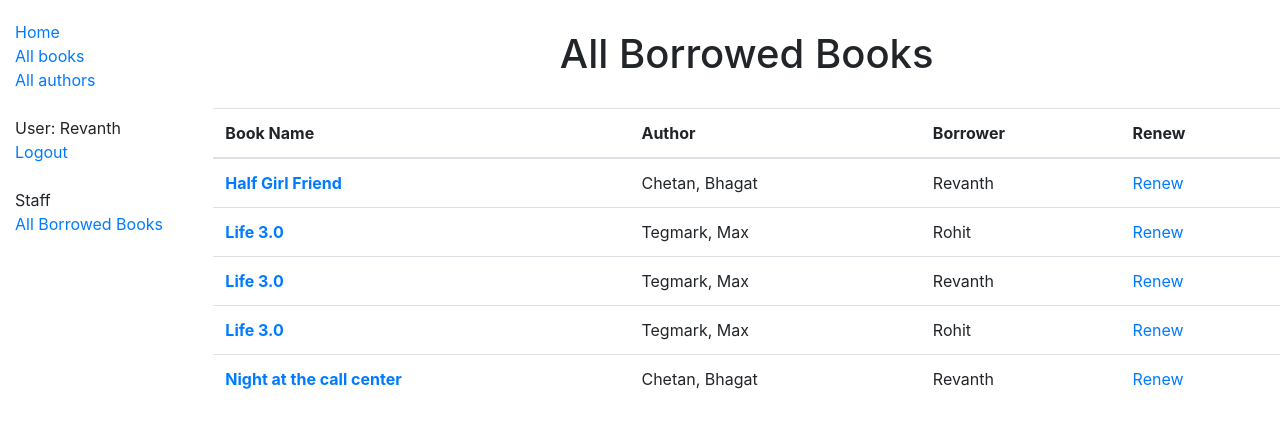
After one commit to RevanthR/LocalLibrary, a Django app: page /catalog/all_book_list in a window 1280 px wide. The commit adds this page. Shown: the top 428 px of the page. Run offline with Django 3.2, Linux system fonts and the light colour scheme; a user stored in the database is signed in; data comes from the database, SQL or seed files in the repository; both versions use the stored data as it was after the commit; some libraries are stand-ins or nearby versions.

Commit message:
Librarian Created

```diff
--- a/locallibrary/catalog/models.py
+++ b/locallibrary/catalog/models.py
@@ -76,7 +76,7 @@ class BookInstance(models.Model):
     class Meta:
         ordering = ['due_back']
         permissions = (("can_mark_returned", "Set book as returned"),)
-        fields = '__all__'
+
 
     def __str__(self):
         """String for representing the Model object."""
--- /dev/null
+++ b/locallibrary/catalog/templates/all_books.html
@@ -0,0 +1,34 @@
+{% extends 'base_generic.html' %}
+{% block content %}
+    <div class="row">
+        <h1 style="margin:10px auto; padding: 20px;">All Borrowed Books</h1>
+    </div>
+    <div class="row">
+        {% if bookinstance_list %}
+            <table class="table">
+                <thead>
+                    <tr>
+                    <th scope="col">Book Name</th>
+                    <th scope="col">Author</th>
+                    <th scope="col">Borrower</th>
+                    <th>Renew</th>
+                    </tr>
+                </thead>
+                <tbody>
+                    {% for inst in bookinstance_list %}
+                    <tr>
+                        <th scope="row"><a href="{{inst.book.get_absolute_url}}">{{inst.book}}</a></th>
+                        <td>{{inst.book.author}}</td>
+                        <td>{{inst.borrower}}</td>
+                        <td><a href="{% url 'renew-book-librarian' inst.id %}">Renew</a></td>
+                    </tr>
+                    {% endfor %}
+                </tbody>
+            </table>
+        {% else %}
+            <p>
+                There are no books to display
+            </p>
+    {% endif %}
+    </div>
+{% endblock%}
--- a/locallibrary/catalog/templates/base_generic.html
+++ b/locallibrary/catalog/templates/base_generic.html
@@ -19,12 +19,19 @@
               <li><a href="{% url 'books' %}">All books</a></li>
               <li><a href="{% url 'author' %}">All authors</a></li>
               <br/>
-              <li><a href="{% url 'my-borrowed' %}">My Borrowed</a></li>
+              {% if not perms.catalog.can_mark_returned %}
+                <li><a href="{% url 'my-borrowed' %}">My Borrowed</a></li>
+              {% endif %}
               {% if user.is_authenticated %}
                 <li>User: {{ user.get_username }}</li>
                 <li><a href="{% url 'logout'%}?next={{request.path}}">Logout</a></li>
               {% else %}
                 <li><a href="{% url 'login'%}?next={{request.path}}">Login</a></li>
+              {% endif %}
+              <br/>
+              {% if perms.catalog.can_mark_returned %}
+                <li>Staff</li>
+                <li><a href="{% url 'all-books' %}">All Borrowed Books</a></li>
               {% endif %}
             </ul>
          {% endblock %}
--- a/locallibrary/catalog/templates/book_detail.html
+++ b/locallibrary/catalog/templates/book_detail.html
@@ -9,10 +9,9 @@
   <p><strong>ISBN:</strong> {{ book.isbn }}</p>
   <p><strong>Language:</strong> {{ book.language }}</p>
   <p><strong>Genre:</strong> {{ book.genre.all|join:", " }}</p>
-
+  {% if perms.catalog.can_mark_returned %}
   <div style="margin-left:20px;margin-top:20px">
     <h4>Copies</h4>
-
     {% for copy in book.bookinstance_set.all %}
       <hr>
       <p class="{% if copy.status == 'a' %}text-success{% elif copy.status == 'm' %}text-danger{% else %}text-warning{% endif %}">
@@ -25,4 +24,5 @@
       <p class="text-muted"><strong>Id:</strong> {{ copy.id }}</p>
     {% endfor %}
   </div>
+  {% endif %}
 {% endblock %}
--- a/locallibrary/catalog/urls.py
+++ b/locallibrary/catalog/urls.py
@@ -9,4 +9,5 @@ urlpatterns = [
     path('authors/<int:pk>', views.AuthorDetailview.as_view(),name='author-detail'),
     path('mybooks/', views.LoanedBooksByUserListView.as_view(), name='my-borrowed'),
     path('book/<uuid:pk>/renew/', views.renew_book_librarian, name='renew-book-librarian'),
+    path('all_book_list', views.AllBooksListView.as_view(),name='all-books')
 ]
--- a/locallibrary/catalog/views.py
+++ b/locallibrary/catalog/views.py
@@ -3,7 +3,7 @@ from django.http import HttpResponse, HttpResponseRedirect
 from catalog.models import Book, Author, BookInstance, Genre
 from django.views import generic
 from django.contrib.auth.decorators import login_required, permission_required
-from django.contrib.auth.mixins import LoginRequiredMixin
+from django.contrib.auth.mixins import LoginRequiredMixin,PermissionRequiredMixin
 import datetime
 from django.urls import reverse
 from catalog.forms import RenewBookForm
@@ -58,19 +58,34 @@ class LoanedBooksByUserListView(LoginRequiredMixin,generic.ListView):
 def renew_book_librarian(request, pk):
     book_instance = get_object_or_404(BookInstance, pk=pk)
 
+    # If this is a POST request then process the Form data
     if request.method == 'POST':
+
+        # Create a form instance and populate it with data from the request (binding):
         form = RenewBookForm(request.POST)
+
+        # Check if the form is valid:
         if form.is_valid():
+            # process the data in form.cleaned_data as required (here we just write it to the model due_back field)
             book_instance.due_back = form.cleaned_data['renewal_date']
             book_instance.save()
 
-            return HttpResponseRedirect(reverse('/'))
+            # redirect to a new URL:
+            return HttpResponseRedirect(reverse('all-borrowed') )
+
+    # If this is a GET (or any other method) create the default form.
     else:
         proposed_renewal_date = datetime.date.today() + datetime.timedelta(weeks=3)
-        form = RenewBookForm(initial={'renewal_date':proposed_renewal_date})
+        form = RenewBookForm(initial={'renewal_date': proposed_renewal_date})
+
     context = {
-        'form':form,
-        'book_instance':book_instance,
+        'form': form,
+        'book_instance': book_instance,
     }
 
-    return render(request,'catalog/book_renew_librarian.html',context)
+    return render(request, 'catalog/book_renew_librarian.html', context)
+
+class AllBooksListView(PermissionRequiredMixin,generic.ListView):
+    permission_required = 'catalog.can_mark_returned'
+    model = BookInstance
+    template_name = 'all_books.html'
```
Also changed, not shown: locallibrary/db.sqlite3.
